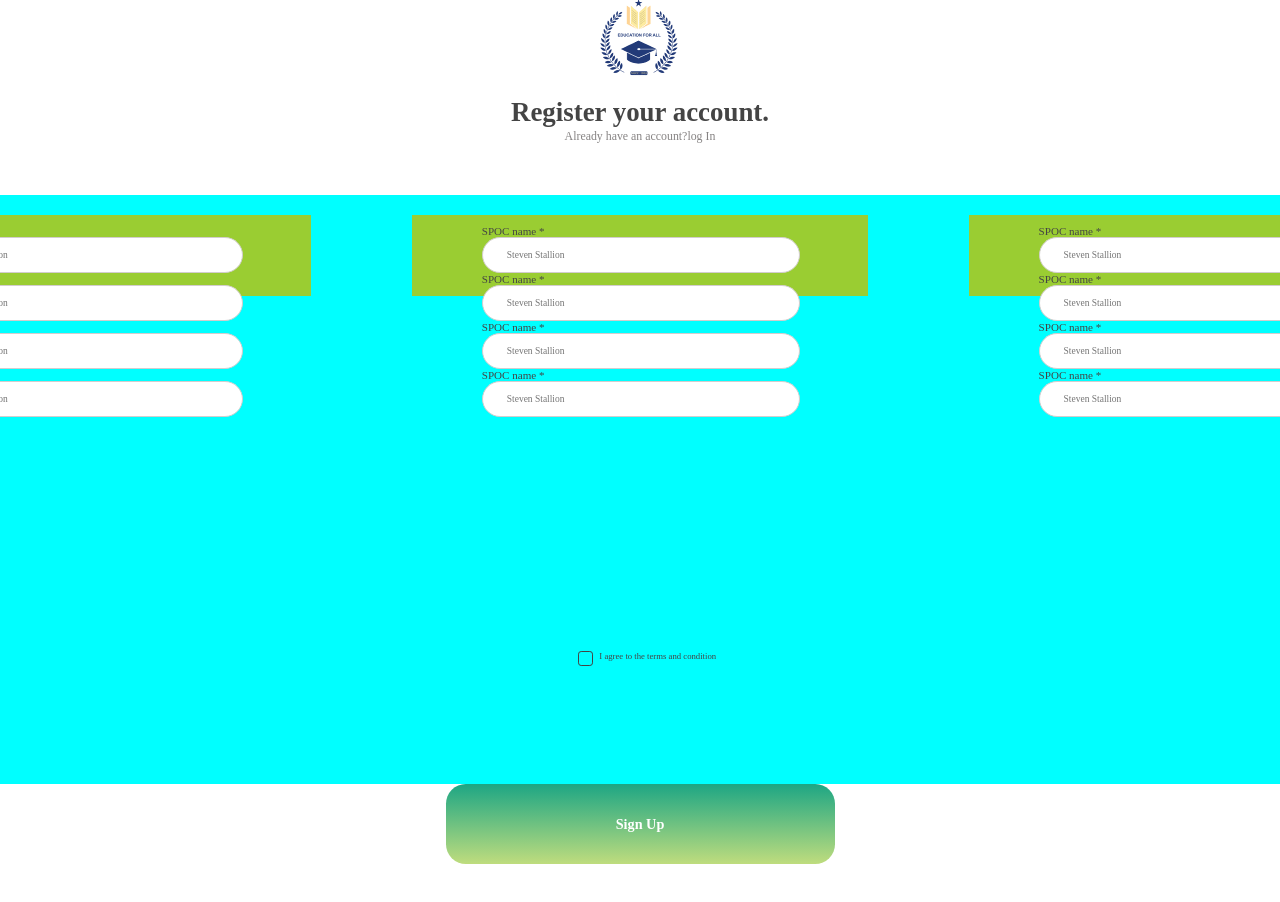
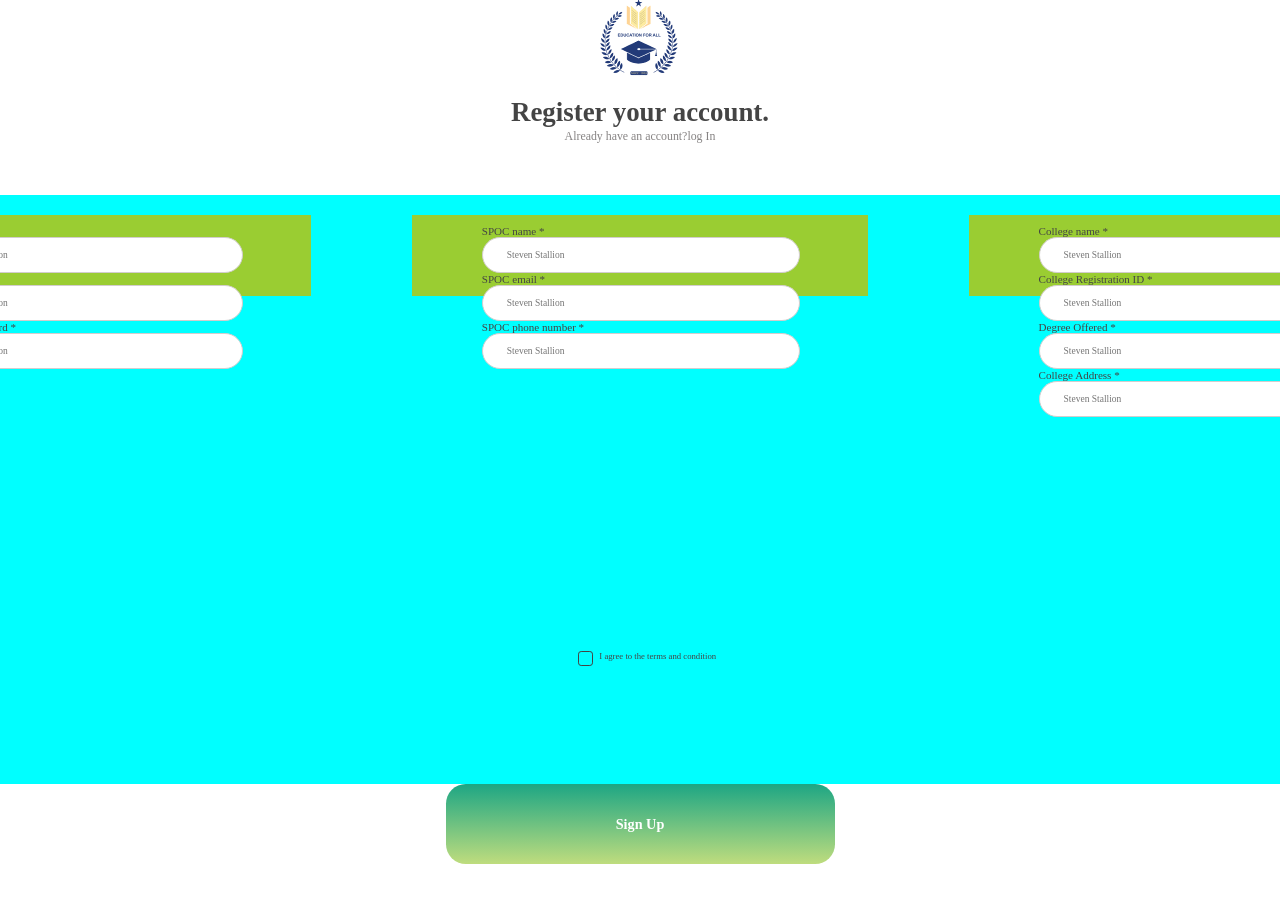
Before and after one commit to matrolat/IconnectI, a React (Create React App) app in the folder client/: page /Registration/College in a window 1280 px wide. Shown: the top 902 px of the page. Built offline with nearby package versions, Linux system fonts and the light colour scheme.

Commit message:
College Registration added

```diff
--- a/client/src/Pages/Reg_College/Reg_College.jsx
+++ b/client/src/Pages/Reg_College/Reg_College.jsx
@@ -1,10 +1,44 @@
-import React from 'react'
+import React,{useState} from 'react'
 import './Reg_College.css'
 import MainLogo from '../../Components/Main_Logo/MainLogo'
 import Checkbox  from '../../Assets/Checkbox.png'
+import { useNavigate } from "react-router-dom";
+import { collegeSignup } from '../../Service/Api';
 
 export default function
 () {
+  const navigate = useNavigate();
+  const [values , setValues] = useState({
+    username: "",
+    password: "",
+    confirmPassword: "",
+    collegename: "",
+    collegeaddress: "",
+    collegespocname: "",
+    collegespocemail: "",
+    collegespocphone: "",
+    collegeregid: "",
+    degreeoffered: "",
+  });
+
+  const onChange = (e) => {
+    setValues({ ...values, [e.target.name]: e.target.value });
+    // console.log(values);
+  };
+
+  const postData = async()=>{
+    const res = await collegeSignup(values);
+    const data = JSON.stringify(res);
+    console.log(data);
+    if(data.status === 422 || !data){
+      window.alert("Invalid Registration");
+      console.log("Invalid Registration");
+     }else{
+      window.alert("Registration Successful");
+      console.log("Registration Successful");
+      navigate('/');
+     }
+  }
   return (
     <div>
         <div class="college-registration-container">
@@ -31,40 +65,114 @@ export default function
           <div class="container">
             <div class="name">
               <span class="text">
-                <span class="head-text">SPOC name *</span>
+                <span class="head-text">Username *</span>
               </span>
               <input
                 type="text"
+                name='username'
+                onChange = {onChange}
                 placeholder="Steven Stallion"
                 class="input-box"
               />
             </div>
             <div class="name">
               <span class="text">
-                <span class="head-text">SPOC name *</span>
+                <span class="head-text">Password*</span>
               </span>
               <input
                 type="text"
+                name="password"
+                onChange = {onChange}
                 placeholder="Steven Stallion"
                 class="input-box"
               />
             </div>
             <div class="name">
               <span class="text">
-                <span class="head-text">SPOC name *</span>
+                <span class="head-text">Confirm Password *</span>
               </span>
               <input
                 type="text"
+                name="confirmPassword"
+                onChange = {onChange}
+                placeholder="Steven Stallion"
+                class="input-box"
+              />
+            </div>
+
+            {/* <div class="college-registration-email">
+              <span class="college-registration-text04">
+                <span class="college-registration-text05">
+                  SPOC Email address *
+                </span>
+              </span>
+              <input
+                type="text"
+                placeholder="Example@gmail.com"
+                class="college-registration-input01"
+              />
+            </div>
+
+            <div class="college-registration-name1">
+              <span class="college-registration-text06">
+                <span class="college-registration-text07">
+                  SPOC Phn Number *
+                </span>
+              </span>
+              <input
+                type="text"
+                placeholder="Steven Stallion"
+                class="college-registration-input02"
+              />
+            </div>
+
+            <div class="college-registration-name2">
+              <span class="college-registration-text08">
+                <span class="college-registration-text09">
+                  Courses Offered *
+                </span>
+              </span>
+              <input
+                type="text"
+                placeholder="Steven Stallion"
+                class="college-registration-input03"
+              />
+            </div> */}
+          </div>
+          <div class="container">
+
+            <div class="name">
+              <span class="text">
+                <span class="head-text"> SPOC name *</span>
+              </span>
+              <input
+                type="text"
+                name='collegespocname'
+                onChange = {onChange}
                 placeholder="Steven Stallion"
                 class="input-box"
               />
             </div>
             <div class="name">
               <span class="text">
-                <span class="head-text">SPOC name *</span>
+                <span class="head-text">SPOC email *</span>
               </span>
               <input
                 type="text"
+                name='collegespocemail'
+                onChange = {onChange}
+                placeholder="Steven Stallion"
+                class="input-box"
+              />
+            </div>
+            <div class="name">
+              <span class="text">
+                <span class="head-text">SPOC phone number *</span>
+              </span>
+              <input
+                type="text"
+                name='collegespocphone'
+                onChange = {onChange}
                 placeholder="Steven Stallion"
                 class="input-box"
               />
@@ -111,15 +219,53 @@ export default function
           <div class="container">
           <div class="name">
               <span class="text">
-                <span class="head-text">SPOC name *</span>
+                <span class="head-text">College name *</span>
               </span>
               <input
                 type="text"
+                name='collegename'
+                onChange = {onChange}
                 placeholder="Steven Stallion"
                 class="input-box"
               />
             </div>
             <div class="name">
+              <span class="text">
+                <span class="head-text">College Registration ID *</span>
+              </span>
+              <input
+                type="text"
+                name='collegeregid'
+                onChange = {onChange}
+                placeholder="Steven Stallion"
+                class="input-box"
+              />
+            </div>
+            <div class="name">
+              <span class="text">
+                <span class="head-text">Degree Offered *</span>
+              </span>
+              <input
+                type="text"
+                name='degreeoffered'
+                onChange = {onChange}
+                placeholder="Steven Stallion"
+                class="input-box"
+              />
+            </div>
+            <div class="name">
+              <span class="text">
+                <span class="head-text">College Address *</span>
+              </span>
+              <input
+                type="text"
+                name='collegeaddress'
+                onChange = {onChange}
+                placeholder="Steven Stallion"
+                class="input-box"
+              />
+            </div>
+            {/* <div class="name">
               <span class="text">
                 <span class="head-text">SPOC name *</span>
               </span>
@@ -138,97 +284,7 @@ export default function
                 placeholder="Steven Stallion"
                 class="input-box"
               />
-            </div>
-            <div class="name">
-              <span class="text">
-                <span class="head-text">SPOC name *</span>
-              </span>
-              <input
-                type="text"
-                placeholder="Steven Stallion"
-                class="input-box"
-              />
-            </div>
-            {/* <div class="college-registration-email">
-              <span class="college-registration-text04">
-                <span class="college-registration-text05">
-                  SPOC Email address *
-                </span>
-              </span>
-              <input
-                type="text"
-                placeholder="Example@gmail.com"
-                class="college-registration-input01"
-              />
-            </div>
-
-            <div class="college-registration-name1">
-              <span class="college-registration-text06">
-                <span class="college-registration-text07">
-                  SPOC Phn Number *
-                </span>
-              </span>
-              <input
-                type="text"
-                placeholder="Steven Stallion"
-                class="college-registration-input02"
-              />
-            </div>
-
-            <div class="college-registration-name2">
-              <span class="college-registration-text08">
-                <span class="college-registration-text09">
-                  Courses Offered *
-                </span>
-              </span>
-              <input
-                type="text"
-                placeholder="Steven Stallion"
-                class="college-registration-input03"
-              />
             </div> */}
-          </div>
-          <div class="container">
-            <div class="name">
-              <span class="text">
-                <span class="head-text">SPOC name *</span>
-              </span>
-              <input
-                type="text"
-                placeholder="Steven Stallion"
-                class="input-box"
-              />
-            </div>
-            <div class="name">
-              <span class="text">
-                <span class="head-text">SPOC name *</span>
-              </span>
-              <input
-                type="text"
-                placeholder="Steven Stallion"
-                class="input-box"
-              />
-            </div>
-            <div class="name">
-              <span class="text">
-                <span class="head-text">SPOC name *</span>
-              </span>
-              <input
-                type="text"
-                placeholder="Steven Stallion"
-                class="input-box"
-              />
-            </div>
-            <div class="name">
-              <span class="text">
-                <span class="head-text">SPOC name *</span>
-              </span>
-              <input
-                type="text"
-                placeholder="Steven Stallion"
-                class="input-box"
-              />
-            </div>
             {/* <div class="college-registration-email">
               <span class="college-registration-text04">
                 <span class="college-registration-text05">
@@ -281,7 +337,7 @@ export default function
             </span>
           </div>
 
-          <div class="college-registration-frame2">
+          <div class="college-registration-frame2" onClick={postData}>
             <span class="college-registration-text"><span>Sign Up</span></span>
           </div>
 
--- a/client/src/Service/Api.js
+++ b/client/src/Service/Api.js
@@ -50,3 +50,39 @@ export const companyRegistration = async(values) => {
         console.log(" Error in login API : "+error);
     }
   }
+  export const collegeSignup =async(values)=>{
+    const {
+      collegespocemail,
+      password,
+      confirmPassword,
+      collegename,
+      collegeaddress,
+      collegespocname,
+      collegespocphone,
+      collegeregid,
+      degreeoffered,
+    } = values;
+
+    try{
+      const json = JSON.stringify({
+        collegespocemail,
+        password,
+        confirmPassword,
+        collegename,
+        collegeaddress,
+        collegespocname,
+        collegespocphone,
+        collegeregid,
+        degreeoffered,
+      });
+      return await axios.post(`${URL}/collegesignup`, json, {
+        headers: {
+          // Overwrite Axios's automatically set Content-Type
+          'Content-Type': 'application/json'
+        }
+      });
+    }
+    catch(error){
+        console.log(" Error in login API : "+error);
+    }
+  }
```
Lines whose indentation alone changed are shown as unchanged.
